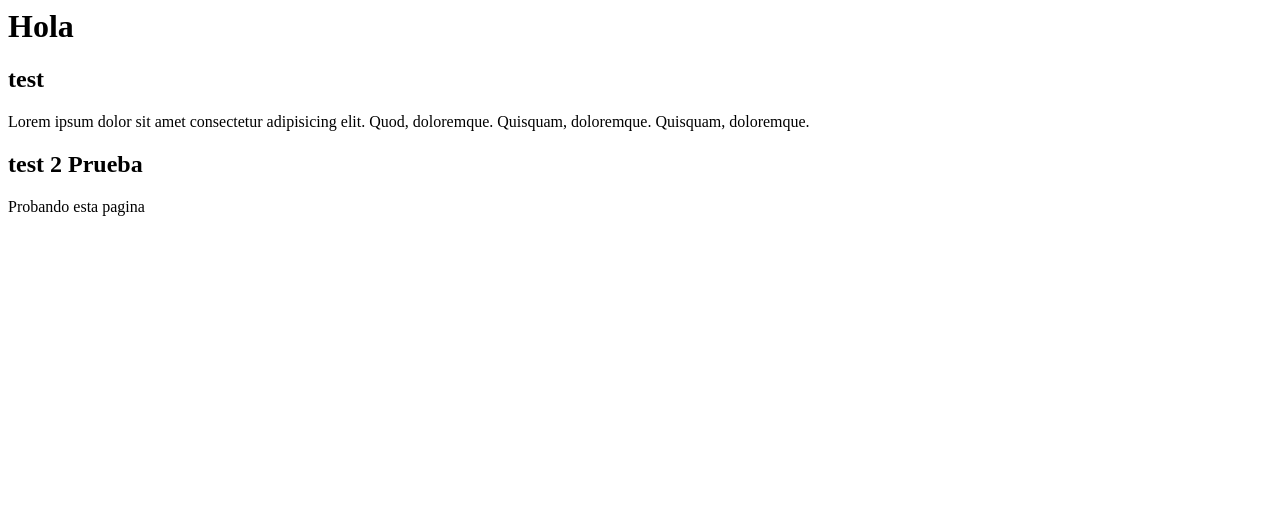
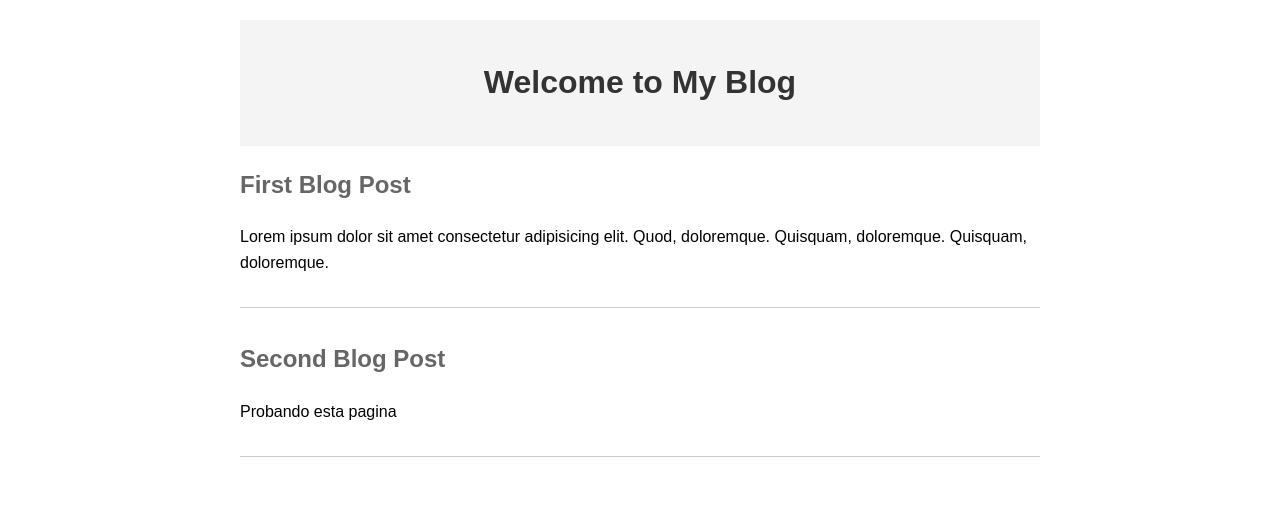
Before and after one commit to FabrizioAlfaro/The_Mechatronicstest, a plain HTML site: page index.html in a window 1280 px wide. Drawn offline with Linux system fonts and the light colour scheme.

Commit message:
Update index.html

```diff
--- a/index.html
+++ b/index.html
@@ -1,18 +1,56 @@
-<html>
-<h1>
-    Hola
-<h1>
+<!DOCTYPE html>
+<html lang="en">
+<head>
+    <meta charset="UTF-8">
+    <meta name="viewport" content="width=device-width, initial-scale=1.0">
+    <title>My Blog</title>
+    <style>
+        body {
+            font-family: Arial, sans-serif;
+            line-height: 1.6;
+            margin: 0;
+            padding: 20px;
+            max-width: 800px;
+            margin: 0 auto;
+        }
+        header {
+            background-color: #f4f4f4;
+            padding: 1rem;
+            text-align: center;
+        }
+        article {
+            margin-bottom: 2rem;
+            border-bottom: 1px solid #ccc;
+            padding-bottom: 1rem;
+        }
+        h1 {
+            color: #333;
+        }
+        h2 {
+            color: #666;
+        }
+    </style>
+</head>
 <body>
-        <h2>test</h2>
+    <header>
+        <h1>Welcome to My Blog</h1>
+    </header>
+    <main>
+        <article>
+            <h2>First Blog Post</h2>
             <p>
                 Lorem ipsum dolor sit amet consectetur adipisicing elit.
                 Quod, doloremque.
                 Quisquam, doloremque.
                 Quisquam, doloremque.
             </p>
-        <h2>test 2 Prueba</h2>
+        </article>
+        <article>
+            <h2>Second Blog Post</h2>
             <p>
                 Probando esta pagina
             </p>
+        </article>
+    </main>
 </body>
 </html>
```
Lines whose indentation alone changed are shown as unchanged.
